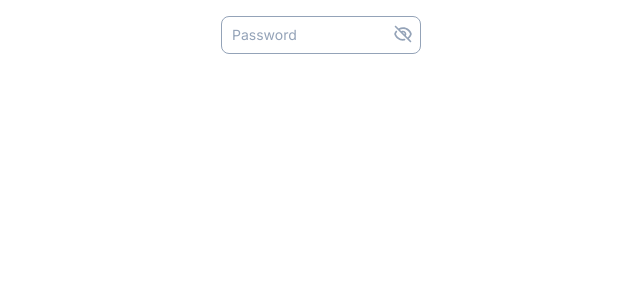
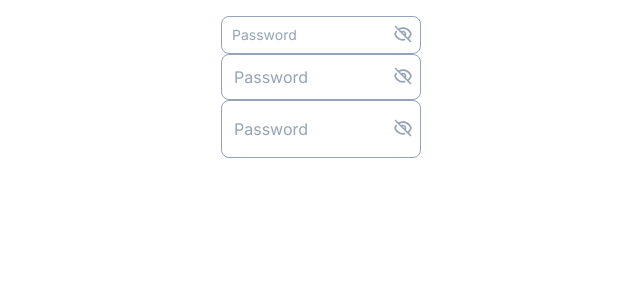
Before and after one commit to lubov-nefed/irina-nik-design-system, a React (Vite) app: page / in a window 1280 px wide. Shown: the top 300 px of the page, without its empty margins (319-959 px from the left). Built offline with nearby package versions, Linux system fonts and the light colour scheme.

Commit message:
fix: show all sized passwords

```diff
--- a/src/layouts/PasswordInputs.tsx
+++ b/src/layouts/PasswordInputs.tsx
@@ -3,11 +3,10 @@ function PasswordInputs() {
   return (
     <>
       <PasswordInput size={"small"} />
-      {/*
       <br />
       <PasswordInput size={"medium"} />
       <br />
-      <PasswordInput size={"big"} /> */}
+      <PasswordInput size={"big"} />
     </>
   );
 }
```
